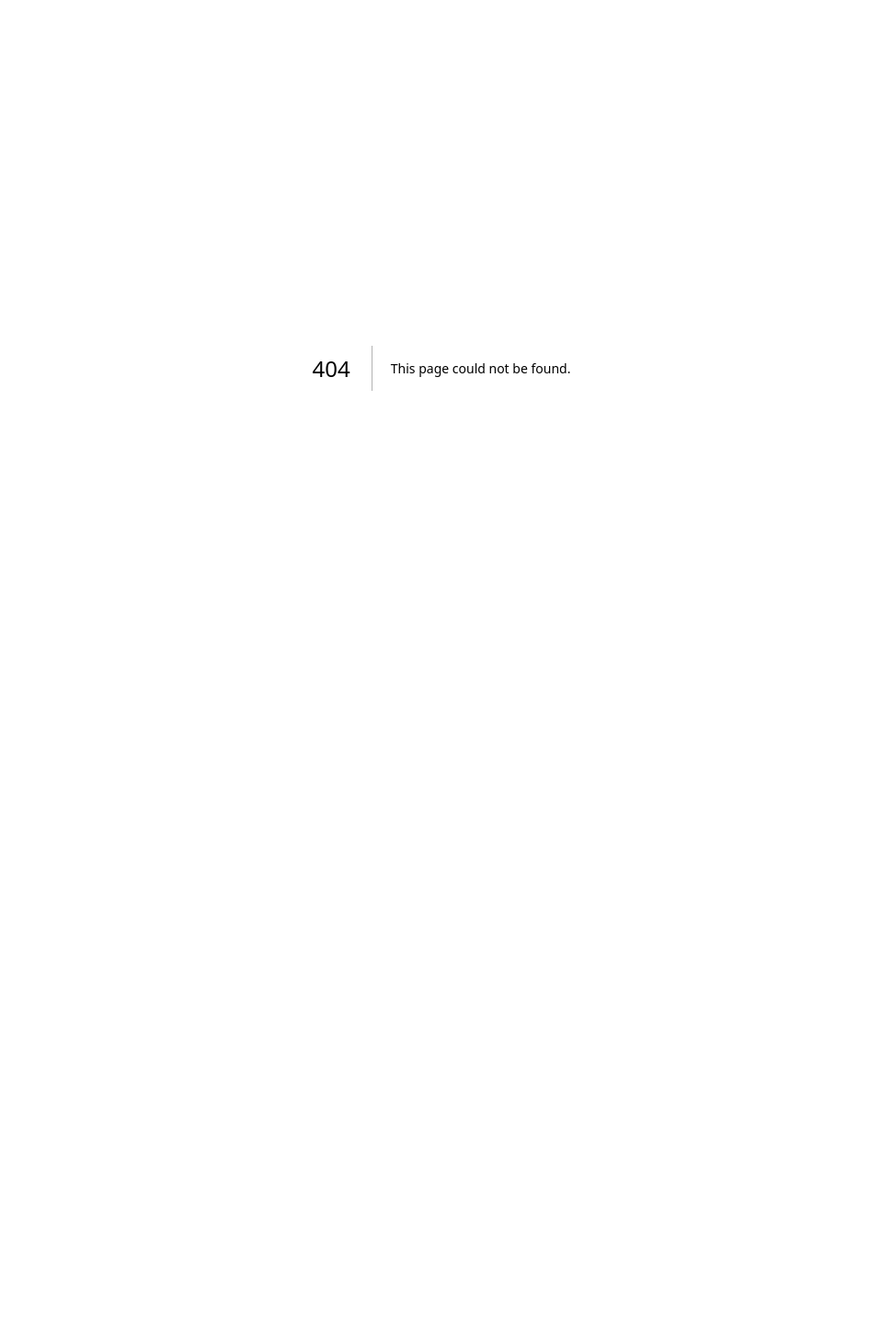
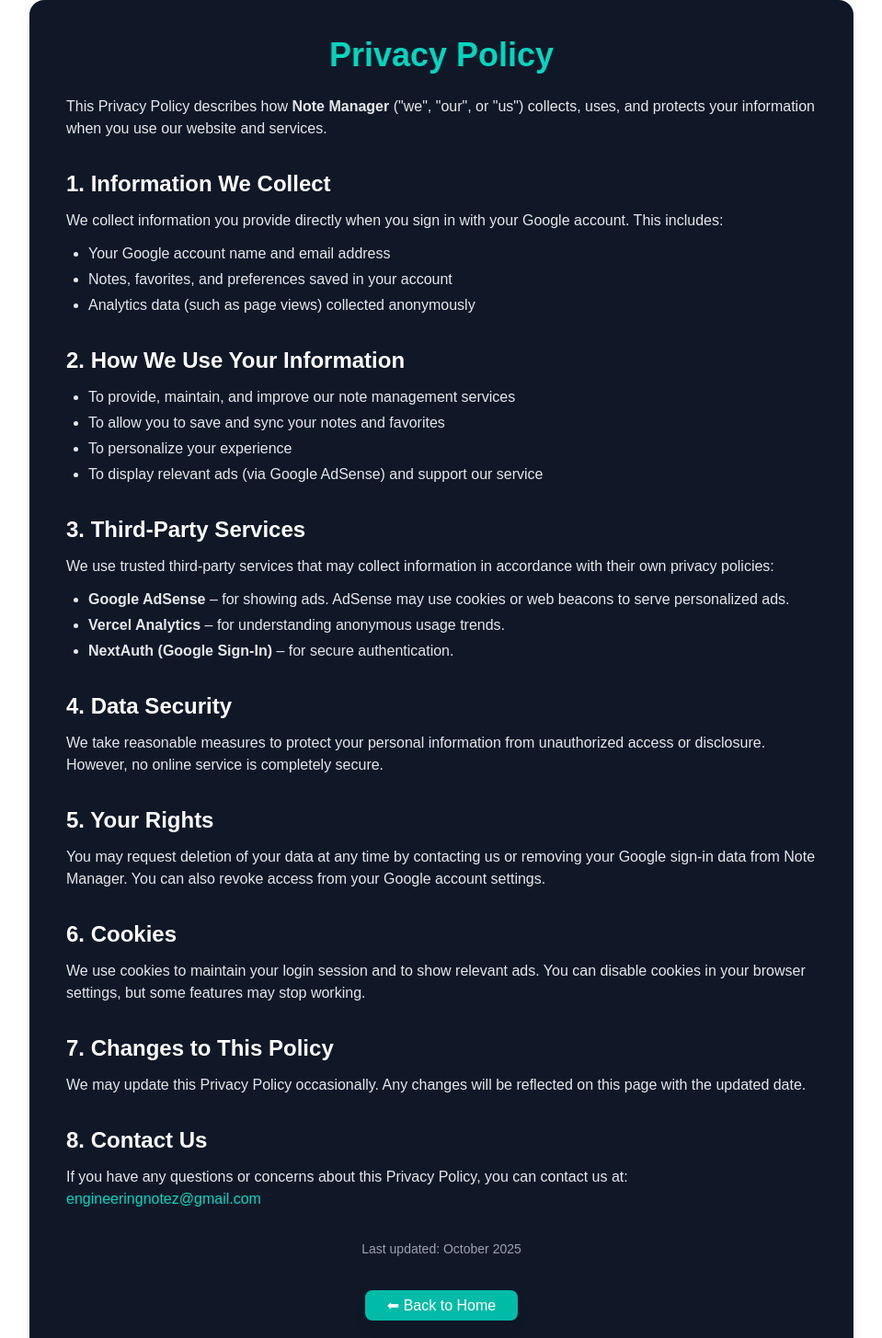
Before and after one commit to pankajsharma0001/NOTE-MANAGER, a Next.js app: page /privacy-policy in a window 1280 px wide. Before the commit this address had no page. Shown: the top 1455 px of the page at 92% size, without its empty margins (160-1119 px from the left). Before the commit the page ends 800 px from the top, so only its background shows below. Built offline with nearby package versions, Linux system fonts and the light colour scheme.

Commit message:
added terms and conditon and privacy-policy

```diff
--- a/src/pages/login.js
+++ b/src/pages/login.js
@@ -1,6 +1,7 @@
 import { signIn } from "next-auth/react";
 import { useEffect, useRef } from "react";
 import Image from "next/image";
+import Link from "next/link";
 
 export default function Login() {
   const particleCount = 15;
@@ -84,10 +85,21 @@
           <span className="text-sm sm:text-base">Sign in with Google</span>
         </button>
 
-        <p className="mt-6 text-white/70 text-xs sm:text-sm px-2 sm:px-0">
+        {/* <p className="mt-6 text-white/70 text-xs sm:text-sm px-2 sm:px-0">
           By signing in, you agree to our{" "}
           <span className="underline cursor-pointer">Terms</span> &{" "}
           <span className="underline cursor-pointer">Privacy Policy</span>.
+        </p> */}
+
+        <p className="text-white/70 text-xs">
+          By signing in, you agree to our{" "}
+          <Link href="/terms" className="underline cursor-pointer">
+            Terms
+          </Link>{" "}
+          &{" "}
+          <Link href="/privacy-policy" className="underline cursor-pointer">
+            Privacy Policy
+          </Link>
         </p>
       </div>
 
--- /dev/null
+++ b/src/pages/privacy-policy.js
@@ -0,0 +1,124 @@
+import DashboardLayout from "../components/DashboardLayout";
+import Link from "next/link";
+
+export default function PrivacyPolicy() {
+  return (
+    <>
+      <div className="max-w-4xl mx-auto bg-gray-900 text-gray-200 p-6 sm:p-10 rounded-2xl shadow-lg">
+        <h1 className="text-3xl sm:text-4xl font-bold text-teal-400 mb-6 text-center">
+          Privacy Policy
+        </h1>
+
+        <p className="mb-4">
+          This Privacy Policy describes how <strong>Note Manager</strong> ("we",
+          "our", or "us") collects, uses, and protects your information when you
+          use our website and services.
+        </p>
+
+        <h2 className="text-2xl font-semibold text-white mt-8 mb-3">
+          1. Information We Collect
+        </h2>
+        <p className="mb-3">
+          We collect information you provide directly when you sign in with your
+          Google account. This includes:
+        </p>
+        <ul className="list-disc pl-6 mb-4 space-y-1">
+          <li>Your Google account name and email address</li>
+          <li>Notes, favorites, and preferences saved in your account</li>
+          <li>Analytics data (such as page views) collected anonymously</li>
+        </ul>
+
+        <h2 className="text-2xl font-semibold text-white mt-8 mb-3">
+          2. How We Use Your Information
+        </h2>
+        <ul className="list-disc pl-6 mb-4 space-y-1">
+          <li>To provide, maintain, and improve our note management services</li>
+          <li>To allow you to save and sync your notes and favorites</li>
+          <li>To personalize your experience</li>
+          <li>
+            To display relevant ads (via Google AdSense) and support our service
+          </li>
+        </ul>
+
+        <h2 className="text-2xl font-semibold text-white mt-8 mb-3">
+          3. Third-Party Services
+        </h2>
+        <p className="mb-3">
+          We use trusted third-party services that may collect information in
+          accordance with their own privacy policies:
+        </p>
+        <ul className="list-disc pl-6 mb-4 space-y-1">
+          <li>
+            <strong>Google AdSense</strong> – for showing ads. AdSense may use
+            cookies or web beacons to serve personalized ads.
+          </li>
+          <li>
+            <strong>Vercel Analytics</strong> – for understanding anonymous usage
+            trends.
+          </li>
+          <li>
+            <strong>NextAuth (Google Sign-In)</strong> – for secure
+            authentication.
+          </li>
+        </ul>
+
+        <h2 className="text-2xl font-semibold text-white mt-8 mb-3">
+          4. Data Security
+        </h2>
+        <p className="mb-4">
+          We take reasonable measures to protect your personal information from
+          unauthorized access or disclosure. However, no online service is
+          completely secure.
+        </p>
+
+        <h2 className="text-2xl font-semibold text-white mt-8 mb-3">
+          5. Your Rights
+        </h2>
+        <p className="mb-4">
+          You may request deletion of your data at any time by contacting us or
+          removing your Google sign-in data from Note Manager. You can also
+          revoke access from your Google account settings.
+        </p>
+
+        <h2 className="text-2xl font-semibold text-white mt-8 mb-3">
+          6. Cookies
+        </h2>
+        <p className="mb-4">
+          We use cookies to maintain your login session and to show relevant ads.
+          You can disable cookies in your browser settings, but some features may
+          stop working.
+        </p>
+
+        <h2 className="text-2xl font-semibold text-white mt-8 mb-3">
+          7. Changes to This Policy
+        </h2>
+        <p className="mb-4">
+          We may update this Privacy Policy occasionally. Any changes will be
+          reflected on this page with the updated date.
+        </p>
+
+        <h2 className="text-2xl font-semibold text-white mt-8 mb-3">
+          8. Contact Us
+        </h2>
+        <p className="mb-8">
+          If you have any questions or concerns about this Privacy Policy, you
+          can contact us at:{" "}
+          <span className="text-teal-400">engineeringnotez@gmail.com</span>
+        </p>
+
+        <p className="text-gray-400 text-sm text-center">
+          Last updated: October 2025
+        </p>
+
+        <div className="text-center mt-10">
+          <Link
+            href="/"
+            className="bg-teal-500 hover:bg-teal-600 text-white px-6 py-2 rounded-lg shadow-lg transition-all duration-300"
+          >
+            ⬅ Back to Home
+          </Link>
+        </div>
+      </div>
+    </>
+  );
+}
--- /dev/null
+++ b/src/pages/terms.js
@@ -0,0 +1,122 @@
+import DashboardLayout from "../components/DashboardLayout";
+import Link from "next/link";
+
+export default function Terms() {
+  return (
+    <>
+      <div className="max-w-4xl mx-auto bg-gray-900 text-gray-200 p-6 sm:p-10 rounded-2xl shadow-lg">
+        <h1 className="text-3xl sm:text-4xl font-bold text-teal-400 mb-6 text-center">
+          Terms & Conditions
+        </h1>
+
+        <p className="mb-4">
+          Welcome to <strong>Note Manager</strong>. By accessing or using our website or
+          services, you agree to be bound by these Terms and Conditions. Please
+          read them carefully before using the app.
+        </p>
+
+        <h2 className="text-2xl font-semibold text-white mt-8 mb-3">
+          1. Use of Service
+        </h2>
+        <p className="mb-4">
+          Note Manager allows you to store, organize, and manage your study notes.
+          You agree to use this platform only for lawful purposes and in
+          accordance with these terms.
+        </p>
+
+        <h2 className="text-2xl font-semibold text-white mt-8 mb-3">
+          2. User Accounts
+        </h2>
+        <p className="mb-4">
+          You must sign in using your Google account to use certain features.
+          You are responsible for maintaining the confidentiality of your login
+          information and all activities under your account.
+        </p>
+
+        <h2 className="text-2xl font-semibold text-white mt-8 mb-3">
+          3. Content Ownership
+        </h2>
+        <p className="mb-4">
+          You retain ownership of the notes and content you create or upload on
+          Note Manager. However, by using this service, you grant us limited
+          permission to store and process that data to provide functionality.
+        </p>
+
+        <h2 className="text-2xl font-semibold text-white mt-8 mb-3">
+          4. Prohibited Activities
+        </h2>
+        <ul className="list-disc pl-6 mb-4 space-y-1">
+          <li>Using Note Manager for any illegal purpose</li>
+          <li>Uploading harmful code, malware, or abusive content</li>
+          <li>Attempting to gain unauthorized access to the platform</li>
+          <li>Copying or redistributing the platform’s source code</li>
+        </ul>
+
+        <h2 className="text-2xl font-semibold text-white mt-8 mb-3">
+          5. Advertising and Third-Party Services
+        </h2>
+        <p className="mb-4">
+          Note Manager uses third-party services like Google AdSense and Vercel
+          Analytics. Ads displayed are managed by Google and are subject to
+          Google’s own{" "}
+          <a
+            href="https://policies.google.com/technologies/ads"
+            target="_blank"
+            rel="noopener noreferrer"
+            className="text-teal-400 underline"
+          >
+            Advertising Policies
+          </a>
+          . We do not control the content or frequency of ads displayed.
+        </p>
+
+        <h2 className="text-2xl font-semibold text-white mt-8 mb-3">
+          6. Disclaimer of Warranties
+        </h2>
+        <p className="mb-4">
+          Our service is provided "as is" without any warranties, express or
+          implied. We do not guarantee uninterrupted or error-free operation of
+          the platform.
+        </p>
+
+        <h2 className="text-2xl font-semibold text-white mt-8 mb-3">
+          7. Limitation of Liability
+        </h2>
+        <p className="mb-4">
+          Note Manager and its developers are not liable for any damages,
+          losses, or data issues arising from the use of this platform.
+        </p>
+
+        <h2 className="text-2xl font-semibold text-white mt-8 mb-3">
+          8. Changes to These Terms
+        </h2>
+        <p className="mb-4">
+          We may update these Terms from time to time. Any changes will take
+          effect immediately upon posting on this page. You are encouraged to
+          review them periodically.
+        </p>
+
+        <h2 className="text-2xl font-semibold text-white mt-8 mb-3">
+          9. Contact Us
+        </h2>
+        <p className="mb-8">
+          For any questions regarding these Terms, please contact us at:{" "}
+          <span className="text-teal-400">engineeringnotez@gmail.com</span>
+        </p>
+
+        <p className="text-gray-400 text-sm text-center">
+          Last updated: October 2025
+        </p>
+
+        <div className="text-center mt-10">
+          <Link
+            href="/"
+            className="bg-teal-500 hover:bg-teal-600 text-white px-6 py-2 rounded-lg shadow-lg transition-all duration-300"
+          >
+            ⬅ Back to Home
+          </Link>
+        </div>
+      </div>
+    </>
+  );
+}
```
